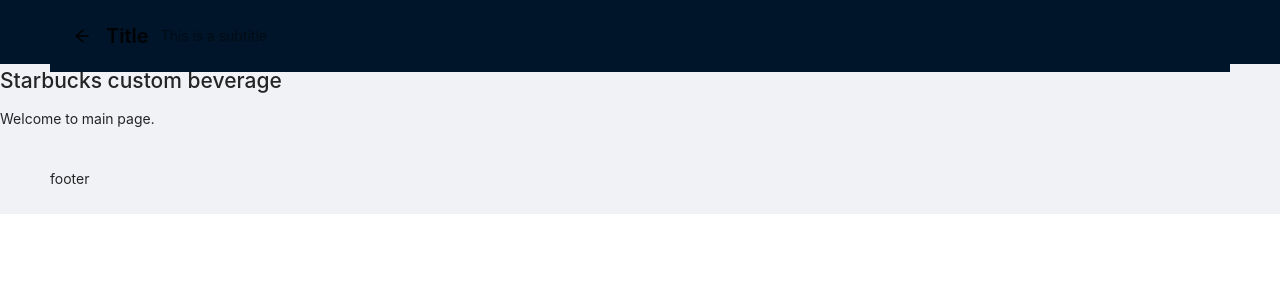
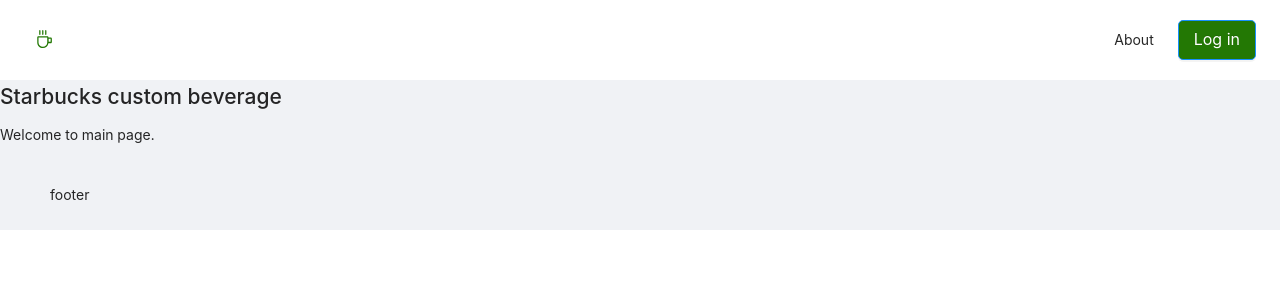
Before and after one commit to Couch-Coders/6th-starbucks-fe, a React (Create React App) app: page / in a window 1280 px wide. Shown: the top 300 px of the page. Built offline with nearby package versions, Linux system fonts and the light colour scheme.

Commit message:
chore: update header
apply css. not use styled component.

```diff
--- a/src/App.jsx
+++ b/src/App.jsx
@@ -5,7 +5,7 @@
 import Router from "./routes/Router";
 import Header from './components/Header';
 
-const {Header: HeaderWrapper, Content: ContentWrapper, Footer: FooterWrapper} = Layout
+const {Content: ContentWrapper, Footer: FooterWrapper} = Layout
 
 const App = () => {
   // TODO refactoring routing using nested routing
@@ -13,9 +13,7 @@
 
   return (
       <Layout>
-        <HeaderWrapper className="header">
-            <Header/>
-        </HeaderWrapper>
+        <Header/>
         <ContentWrapper>
           <Router/>
         </ContentWrapper>
--- a/src/components/Header.jsx
+++ b/src/components/Header.jsx
@@ -1,13 +1,40 @@
 import React from "react";
-import {PageHeader} from "antd";
+import {PageHeader, Button} from "antd";
+import {CoffeeOutlined} from '@ant-design/icons';
 
 
 const Header = () => {
+    // TODO add signedIn prop
+    // TODO highlight when enter `about` page
+
     return (<PageHeader
         className="site-page-header"
-        onBack={() => null}
-        title="Title"
-        subTitle="This is a subtitle"
+        title={<Button
+                    type="text"
+                    size="large"
+                    icon={<CoffeeOutlined/>}
+                    href="/"
+                    style={{color: '#237804'}}
+                />}
+        extra={[
+            <Button
+                key="2"
+                type="text"
+                siz="large"
+                href="/pages/about"
+            >
+                About
+            </Button>,
+            <Button
+                key="1"
+                type="primary"
+                style={{backgroundColor: '#237804', borderRadius: 5}}
+                size="large"
+            >
+                Log in
+            </Button>,
+        ]}
+        style={{backgroundColor: '#fff'}}
     />)
 };
 
```
